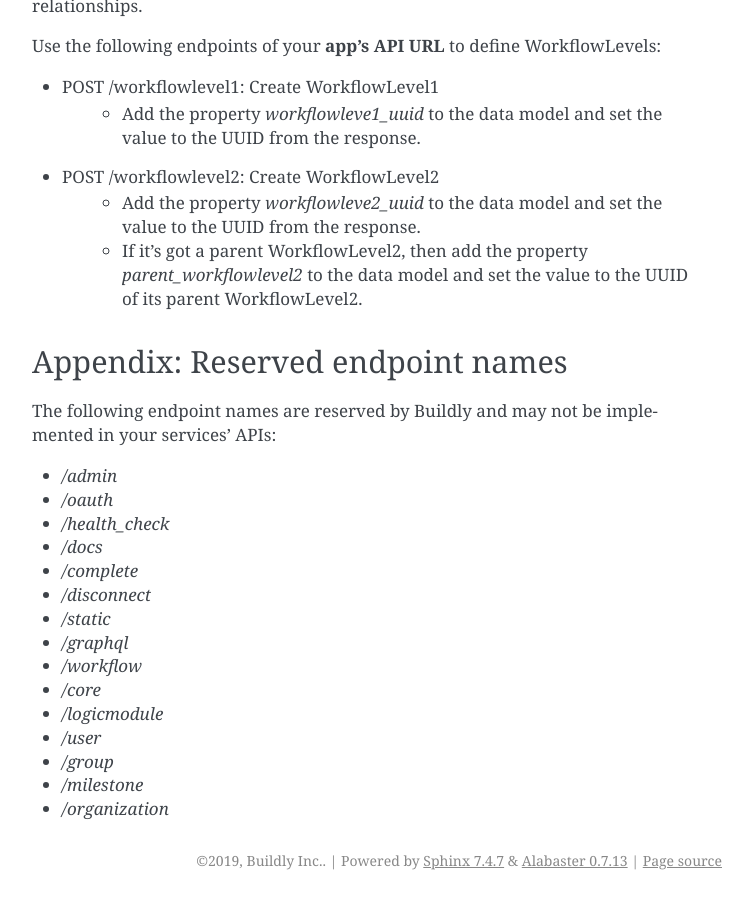
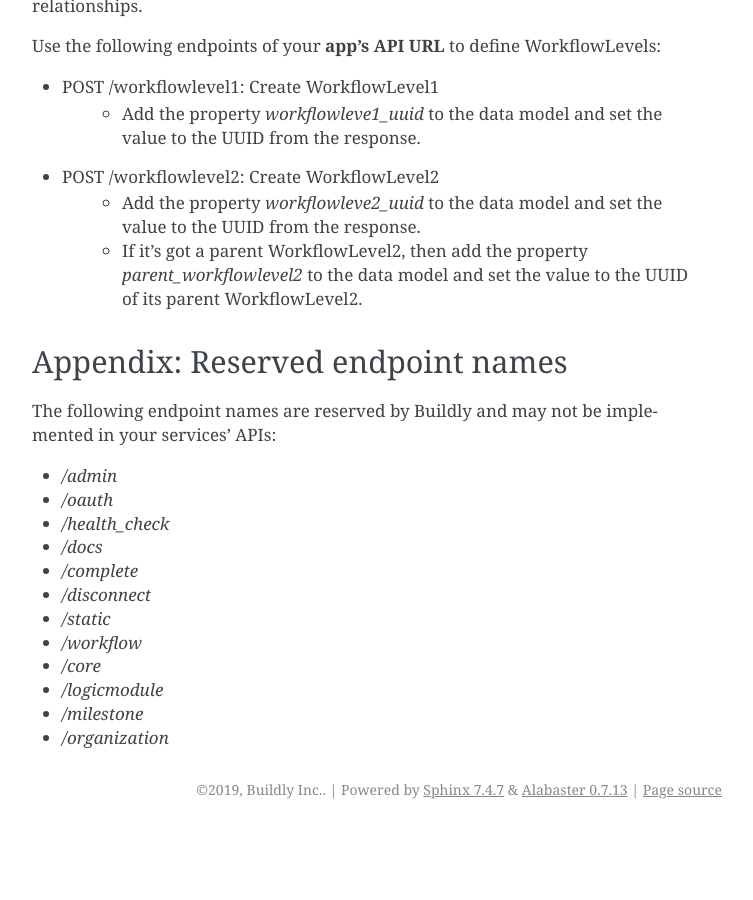
Before and after one commit to buildlyio/buildly-core, a Sphinx documentation site: the page built from docs/tutorial/connect-service-to-buildly.rst, in a window 1280 px wide and 900 px high, scrolled down 2548 px. Shown: the whole window, without its empty margins (388-1141 px from the left). Built offline with Sphinx 7.4.7, drawn with Linux system fonts in a browser that asks for light colours; after the commit the page ends 3377 px from its top, so only the background shows below that.

Commit message:
Remove some reserved endpoint names from the list

```diff
--- a/docs/tutorial/connect-service-to-buildly.rst
+++ b/docs/tutorial/connect-service-to-buildly.rst
@@ -112,11 +112,8 @@ The following endpoint names are reserved by Buildly and may not be implemented
 - `/complete`
 - `/disconnect`
 - `/static`
-- `/graphql`
 - `/workflow`
 - `/core`
 - `/logicmodule`
-- `/user`
-- `/group`
 - `/milestone`
 - `/organization`
--- a/gateway/__init__.py
+++ b/gateway/__init__.py
@@ -8,11 +8,9 @@ API_GATEWAY_RESERVED_NAMES = [
     'complete',
     'disconnect',
     'static',
-    'graphql',
     'workflow',
     'core',
     'logicmodule',
-    'user',
     'organization',
     'datamesh',
 ]
```
